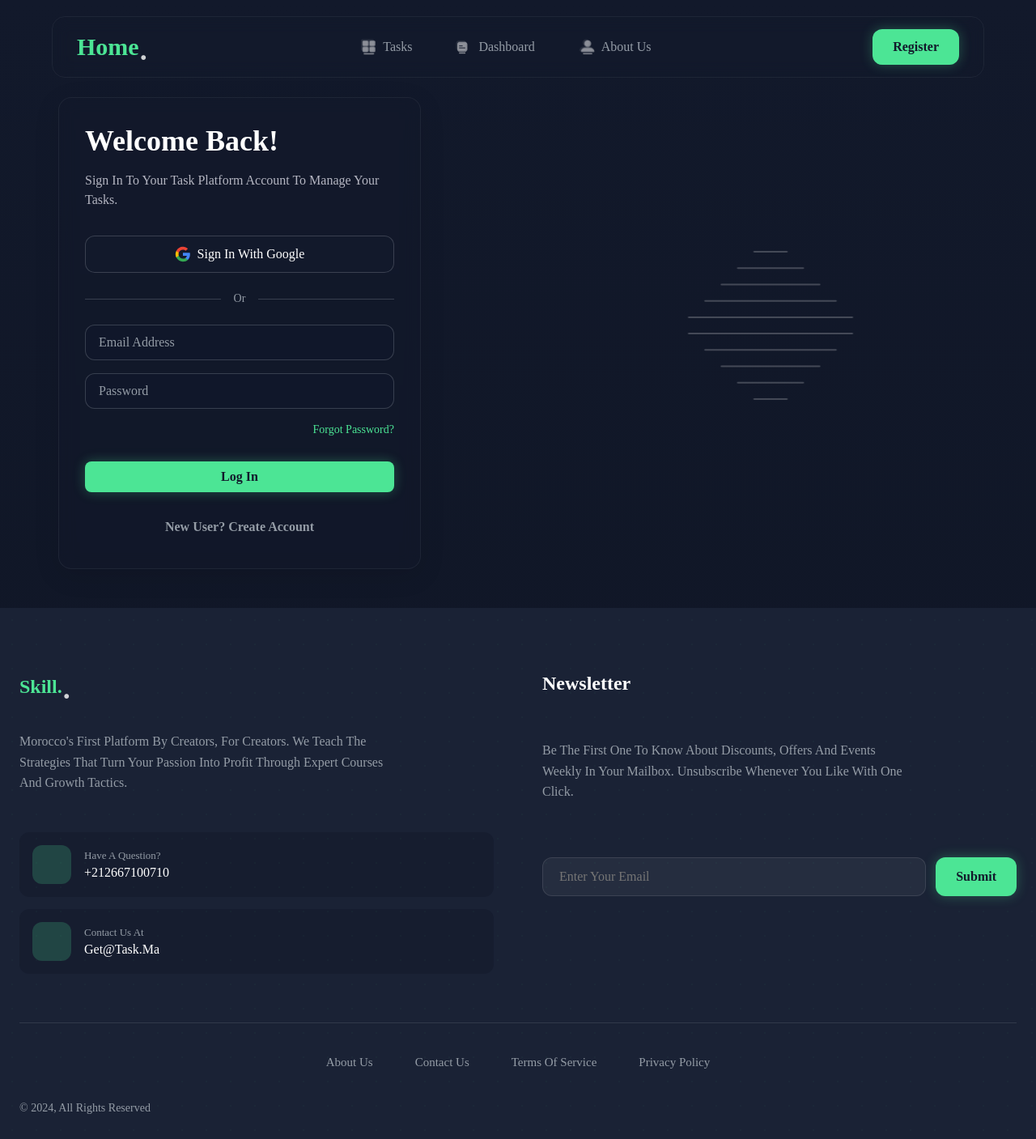
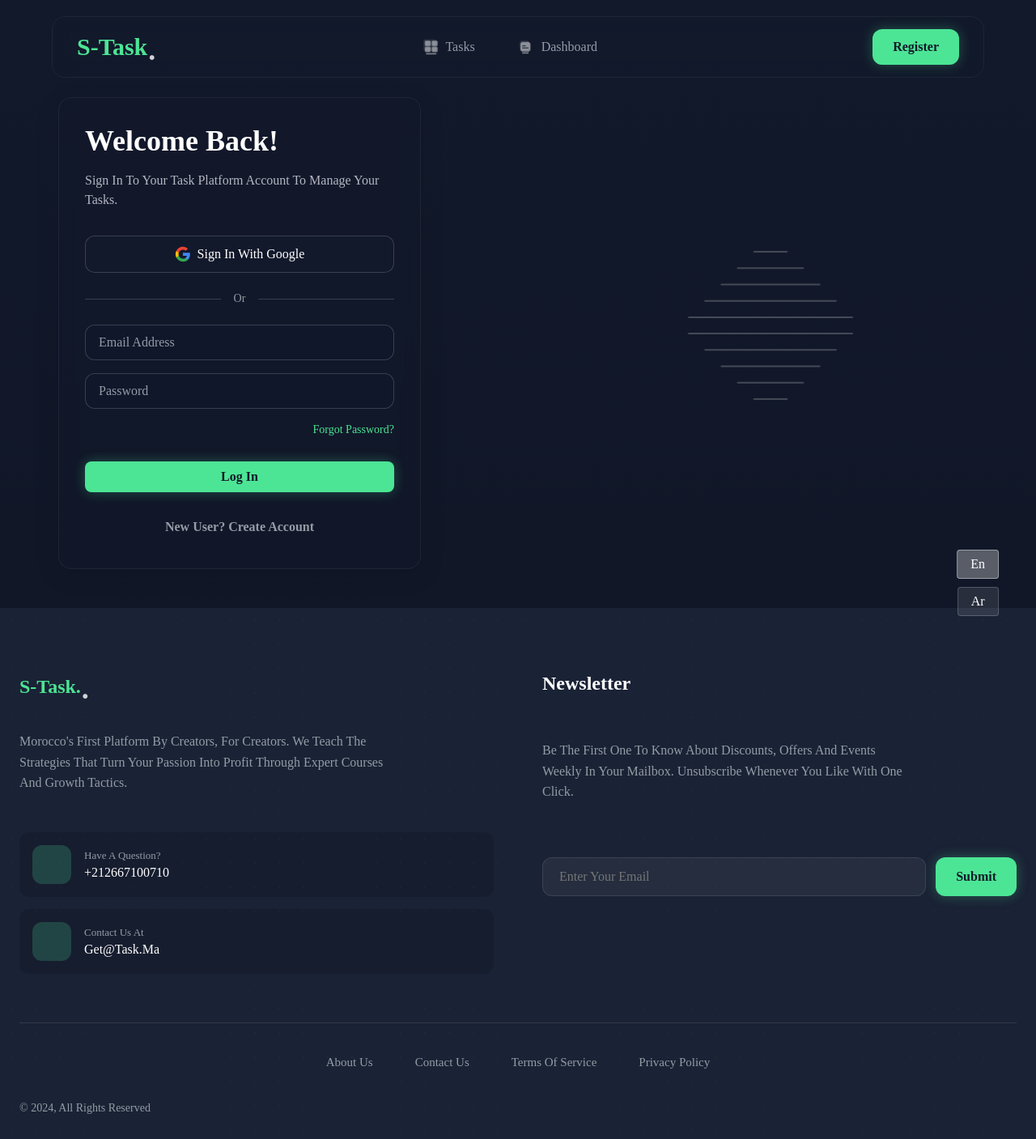
Before and after one commit to Yacobel/PFE, a PHP site: page /login.php in a window 1280 px wide. Shown: the whole page at 81% size. Run offline with PHP 8.4, Linux system fonts and the light colour scheme; data that the repository does not hold is empty; some web fonts are replaced.

Commit message:
Update branding to "S-Task" across the application and enhance language selection feature in login and registration pages for improved user experience.

```diff
--- a/components/footer.php
+++ b/components/footer.php
@@ -13,7 +13,7 @@ require_once __DIR__ . '/../config/languages.php';
             <!-- Left Column -->
             <div class="footer-column">
                 <div class="footer-logo">
-                    <a href="/">skill.</a>
+                    <a href="/">S-Task.</a>
                 </div>
                 <p class="footer-description">
                     <?php echo __("footer_description"); ?>
--- a/components/header.php
+++ b/components/header.php
@@ -22,11 +22,7 @@ require_once __DIR__ . '/../config/languages.php';
                     <img src="./style/images/dash.png" alt="<?php echo __("dashboard"); ?>" /><?php echo __("dashboard"); ?>
                 </a>
             </li>
-            <li>
-                <a href="#">
-                    <img src="./style/images/aboute.png" alt="<?php echo __("about_us"); ?>" /><?php echo __("about_us"); ?>
-                </a>
-            </li>
+
         </ul>
     </div>
     <div class="join-nav">
--- a/index.php
+++ b/index.php
@@ -528,7 +528,7 @@ require_once 'config/languages.php';
       </p>
 
       <div class="form-card">
-        <div class="form-logo">skill.</div>
+        <div class="form-logo">S-Task.</div>
         <form>
           <div class="form-row">
             <div class="form-col">
--- a/languages/en.php
+++ b/languages/en.php
@@ -10,7 +10,7 @@ $translations = [
     'settings' => 'Settings',
 
     // Navigation
-    'home' => 'Home',
+    'home' => 'S-Task',
     'tasks' => 'Tasks',
     'my_tasks' => 'My Tasks',
     'my_assignments' => 'My Assignments',
--- a/login.php
+++ b/login.php
@@ -28,6 +28,10 @@
 
         <!-- Include Header Component -->
         <?php include 'components/header.php'; ?>
+        <div class="language-selector">
+        <a href="?lang=en" class="<?php echo $lang === 'en' ? 'active' : ''; ?>">En</a>
+        <a href="?lang=ar" class="<?php echo $lang === 'ar' ? 'active' : ''; ?>">Ar</a>
+    </div>
 
         <!-- Main Content -->
         <main>
--- a/register.php
+++ b/register.php
@@ -39,6 +39,10 @@
 
         <!-- Include Header Component -->
         <?php include 'components/header.php'; ?>
+        <div class="language-selector">
+        <a href="?lang=en" class="<?php echo $lang === 'en' ? 'active' : ''; ?>">En</a>
+        <a href="?lang=ar" class="<?php echo $lang === 'ar' ? 'active' : ''; ?>">Ar</a>
+    </div>
 
         <!-- Main Content -->
         <main>
```
Also changed, not shown: languages/ar.php (+5 -5 lines), README.md.
